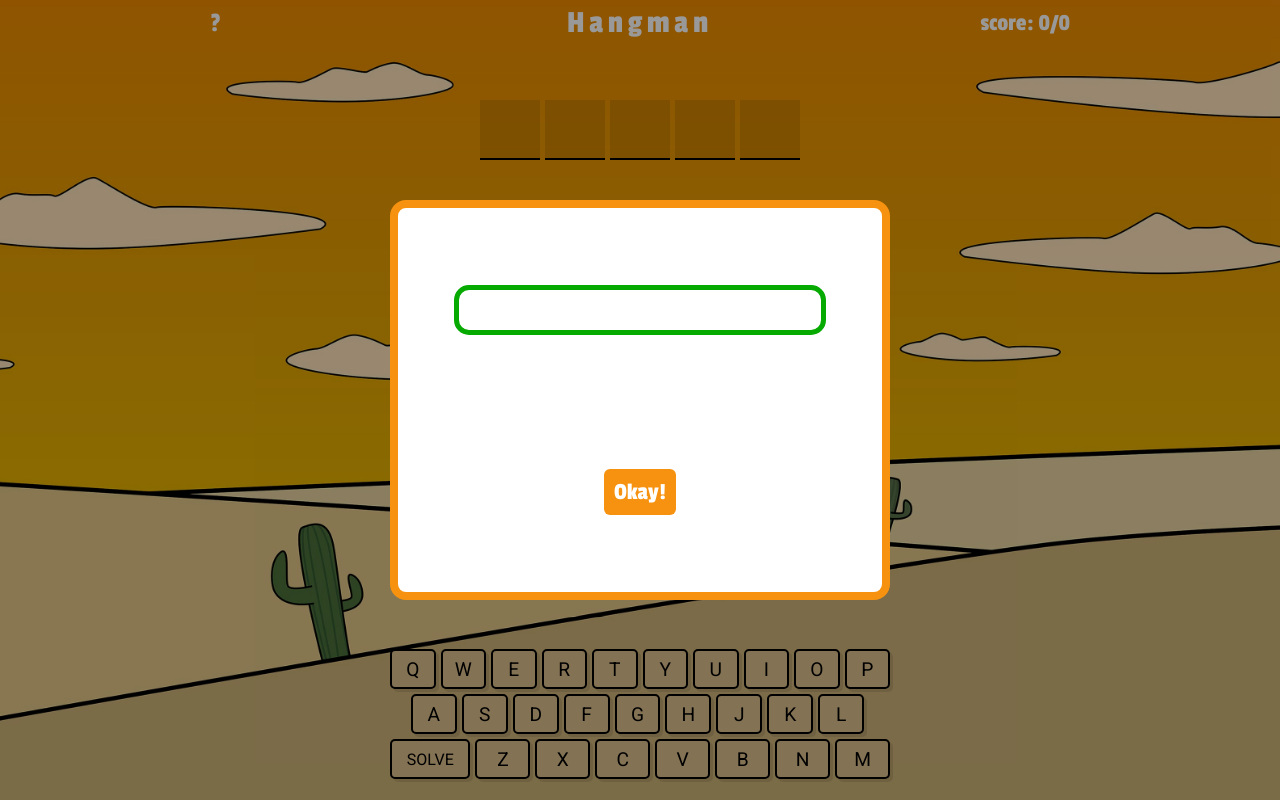
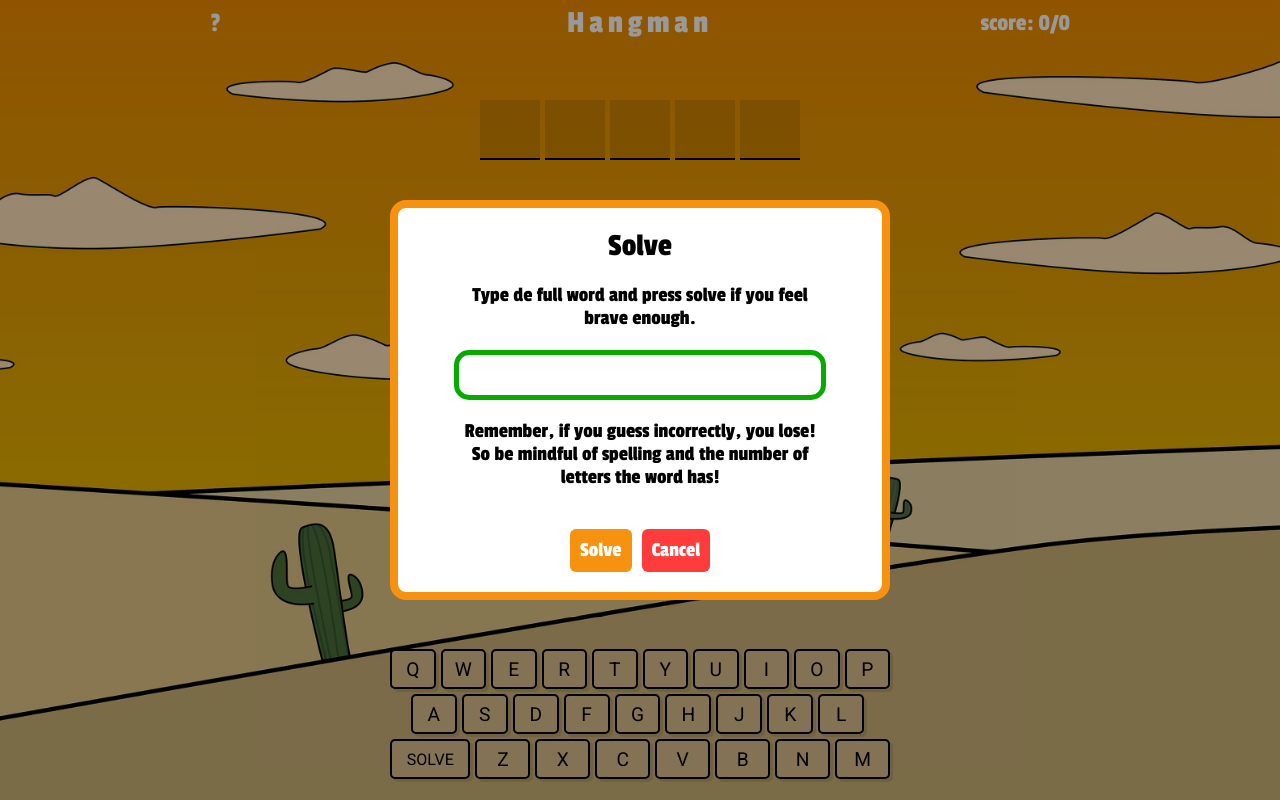
Before and after one commit to adriapujol/hangman, a React (Create React App) app: page / in a window 1280 px wide. Both pictures are taken after a click on the button "SOLVE". Built offline with nearby package versions, Linux system fonts and the light colour scheme; no server answers.

Commit message:
solve modal done

```diff
--- a/src/App.scss
+++ b/src/App.scss
@@ -304,7 +304,7 @@
             cursor: pointer;
             background-color: $medium_orange;
             color: $white;
-            font-size: 1.5rem;
+            font-size: 1.3rem;
             padding: 10px 10px;
             border-radius: 6px;
             transition: background-color 100ms ease-in-out;
@@ -363,22 +363,67 @@
 
 .solve {
     width: 80%;
+    display: flex;
+    justify-content: center;
+    align-items: center;
+    flex-direction: column;
+
+    * {
+        margin-bottom: 20px;
+        font-weight: 400;
+        text-align: center;
+
+
+        @media only screen and (max-width: 400px) {
+            margin-bottom: 10px;
+        }
+        @media only screen and (max-width: 330px) {
+            margin-bottom: 5px;
+        }
+    }
+
+    div {
+        font-size: 1.3rem;
+
+        @media only screen and (max-width: 400px) {
+            font-size: 0.8rem;
+        }
+    }
+
     input {
         width: 100%;
         height: 50px;
         padding: 10px 10px;
-        text-align: center;
         font-size: 2rem;
         border: 5px solid $medium_orange;
         border-radius: 15px;
+
+        @media only screen and (max-width: 330px) {
+            height: 40px;
+            padding: 5px 5px;
+            font-size: 1.3rem;
+        }
 
         &:focus {
             border: 5px solid $green_medium;
             outline: none;
         }
     }
+
 }
 
+.button-box {
+    button:first-child {
+        margin-right: 10px;
+    }
+    #btn-cancel {
+        background-color: $medium_red;
+
+        &:hover {
+            background-color: $dark_red;
+        }
+    }
+}
 
 
 
--- a/src/_colors.scss
+++ b/src/_colors.scss
@@ -2,8 +2,8 @@ $used: rgba($color: #000000, $alpha: 0.15);
 $brown: #dabe8c;
 $black: #000;
 $white: #fff;
-$grey: #ff3e3e;
 $medium_red: #ff3c3c;
+$dark_red: #e41c0a;
 $medium_orange: #f6920f;
 $dark_orange: #a76207;
 $green_bright: #08da01;
--- a/src/components/Solve.jsx
+++ b/src/components/Solve.jsx
@@ -2,10 +2,14 @@ import React, { useState } from 'react'
 
 function Solve({ setShowSolve, word, setPlayerWin, setGameOver }) {
     const [guess, setGuess] = useState('');
-    const handleSolveClick = (e) => {
+    const handleSolve = (e) => {
         e.preventDefault();
         if (word) setPlayerWin(true);
         setGameOver(true);
+        setShowSolve(false);
+    }
+    const handleCancel = (e) => {
+        e.preventDefault();
         setShowSolve(false);
     }
 
@@ -18,9 +22,15 @@ function Solve({ setShowSolve, word, setPlayerWin, setGameOver }) {
         <div className='modal-container'>
             <div className="modal">
                 <div className="solve">
+                    <h1>Solve</h1>
+                    <div className="solve-msg">Type de full word and press solve if you feel brave enough.</div>
                     <input autoFocus type="text" value={guess} onChange={handleInput} />
+                    <div className="solve-msg2">Remember, if you guess incorrectly, you lose! So be mindful of spelling and the number of letters the word has!</div>
                 </div>
-                <button className="btn-play shake" onClick={handleSolveClick} >Okay!</button>
+                <div className="button-box">
+                    <button className="btn-play shake" onClick={handleSolve} >Solve</button>
+                    <button className="btn-play shake" id="btn-cancel" onClick={handleCancel} >Cancel</button>
+                </div>
             </div>
         </div>
     )
```
